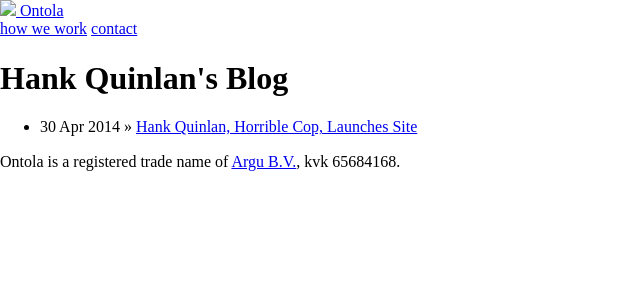
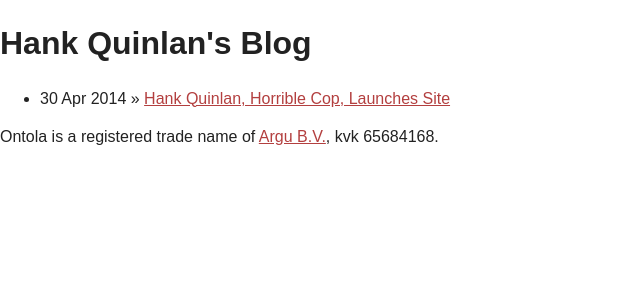
Before and after one commit to ontola/home, a Jekyll site: the page built from blog/index.html, in a window 1280 px wide. Shown: the top 300 px of the page, without its empty margins (0-640 px from the left). Built offline with Jekyll 4.4.1, drawn with Linux system fonts in a browser that asks for light colours; nearby versions of some CDN libraries; library files that are not in the unit come from our copies.

Commit message:
fix css link

```diff
--- a/_layouts/default.html
+++ b/_layouts/default.html
@@ -11,8 +11,8 @@
   <link rel="apple-touch-icon" href="icon.png">
   <!-- Place favicon.ico in the root directory -->
 
-  <link rel="stylesheet" href="css/normalize.css">
-  <link rel="stylesheet" href="css/main.css">
+  <link rel="stylesheet" href="/css/normalize.css">
+  <link rel="stylesheet" href="/css/main.css">
 </head>
 
 <body>
@@ -22,7 +22,7 @@
   <nav class="nav__wrapper">
     <div class="nav">
       <a href="#" class="nav__logo">
-        <img src="img/logo.svg">
+        <img src="/img/logo.svg">
         Ontola
       </a>
       <div class="nav__links">
```
